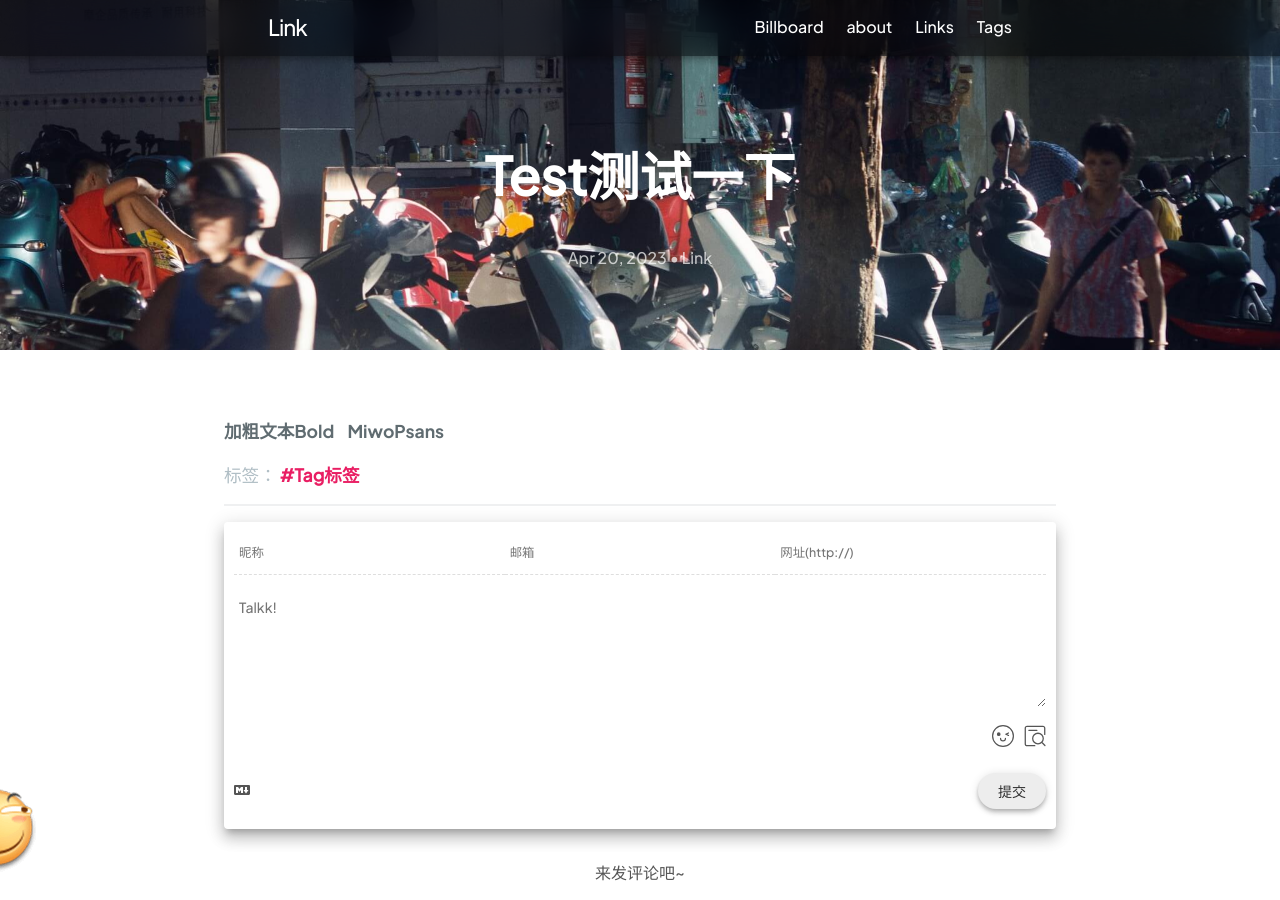
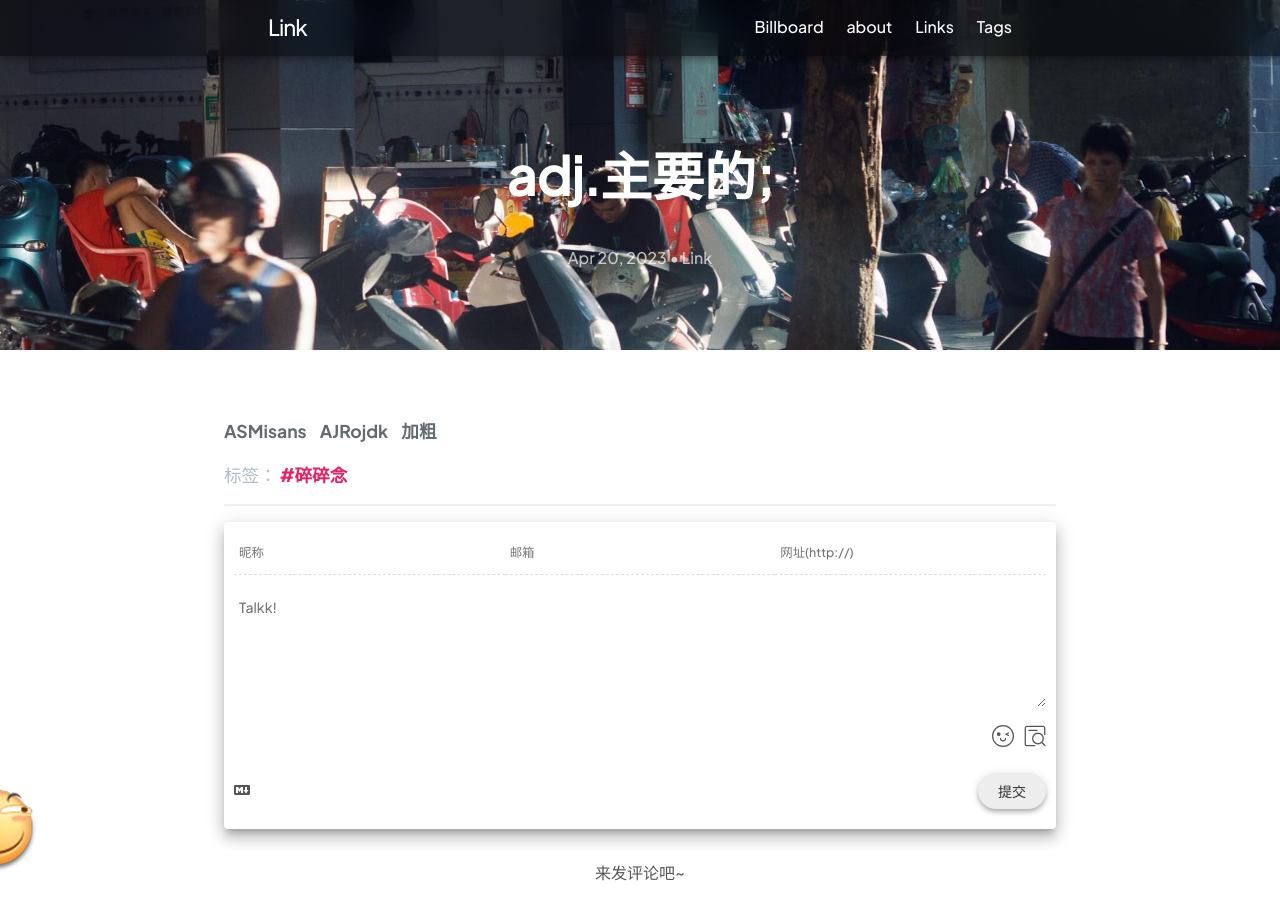
Before and after one commit to link9596/qwq, a Jekyll site: the page built from _posts/2023-4-20-rr.md, in a window 1280 px wide and 900 px high. Built offline with Jekyll 4.4.1, drawn with Linux system fonts in a browser that asks for light colours; comment, search, counter and statistics services are not loaded.

Commit message:
Update 2023-4-20-rr.md

```diff
--- a/_posts/2023-4-20-rr.md
+++ b/_posts/2023-4-20-rr.md
@@ -1,7 +1,7 @@
 ---
 layout: post
-title: Test测试一下
-tags: Tag标签
+title: adj.主要的;
+tags: 碎碎念
 ---
 
-**加粗文本Bold MiwoPsans**
+**ASMisans AJRojdk 加粗**
```
